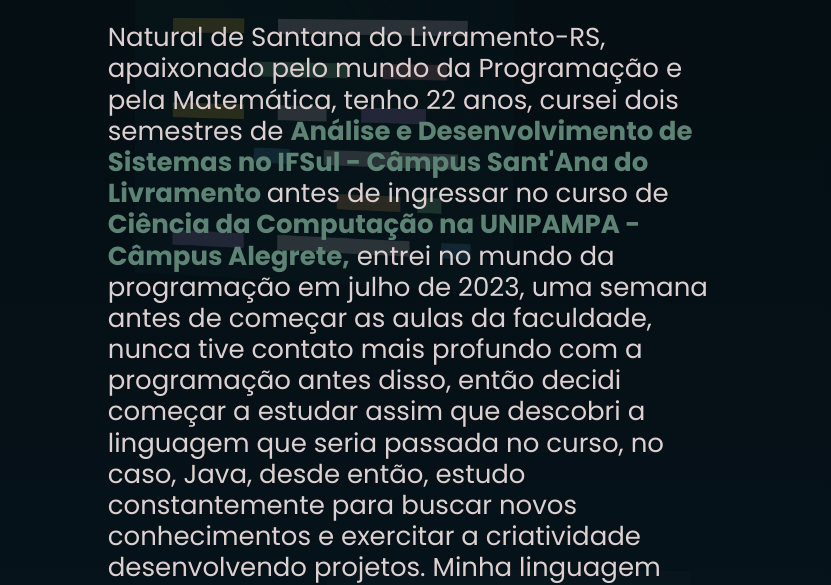
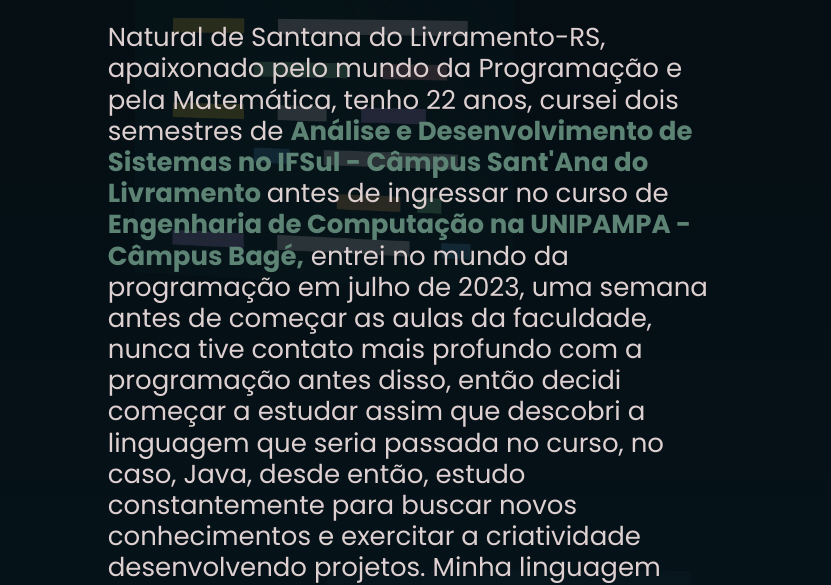
Before and after one commit to Beforg/portfolio, a plain HTML site: page about.html in a window 1280 px wide. Shown: the part 150-735 px from the top of the page, without its empty margins (224-1055 px from the left). Drawn offline with Linux system fonts and the light colour scheme.

Commit message:
att descrição sobre

```diff
--- a/about.html
+++ b/about.html
@@ -19,7 +19,7 @@
     <section class="sobre">
         <div class="sobre__container">
             <h2 class="conteudo-contato__titulo">Minha trajetória:</h2>
-            <p class="sobre__texto">Natural de Santana do Livramento-RS, apaixonado pelo mundo da Programação e pela Matemática, tenho 22 anos, cursei dois semestres de <strong class="strong_text0">Análise e Desenvolvimento de Sistemas no IFSul - Câmpus Sant'Ana do Livramento </strong>antes de ingressar no curso de <strong class="strong_text0">Ciência da Computação na UNIPAMPA - Câmpus Alegrete,</strong>
+            <p class="sobre__texto">Natural de Santana do Livramento-RS, apaixonado pelo mundo da Programação e pela Matemática, tenho 22 anos, cursei dois semestres de <strong class="strong_text0">Análise e Desenvolvimento de Sistemas no IFSul - Câmpus Sant'Ana do Livramento </strong>antes de ingressar no curso de <strong class="strong_text0">Engenharia de Computação na UNIPAMPA - Câmpus Bagé,</strong>
                 entrei no mundo da programação em julho de 2023, uma semana antes de começar as aulas da faculdade, nunca tive contato mais profundo com a programação antes disso, então decidi começar a estudar assim que descobri a linguagem que seria passada no curso, no caso, Java, desde então, estudo constantemente para buscar novos conhecimentos e exercitar a criatividade desenvolvendo projetos.
                 Minha linguagem principal é Java, na qual faço aplicações com o Spring Framework e também algumas aplicações Desktop. Também possuo conhecimentos em C#,JavaScript, HTML, CSS, TypeScript, MySQL, PostgreSQL, Git e GitHub.
             </p>
```
